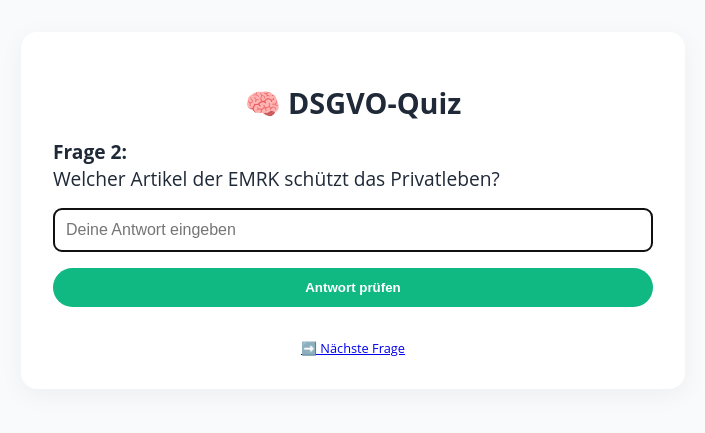
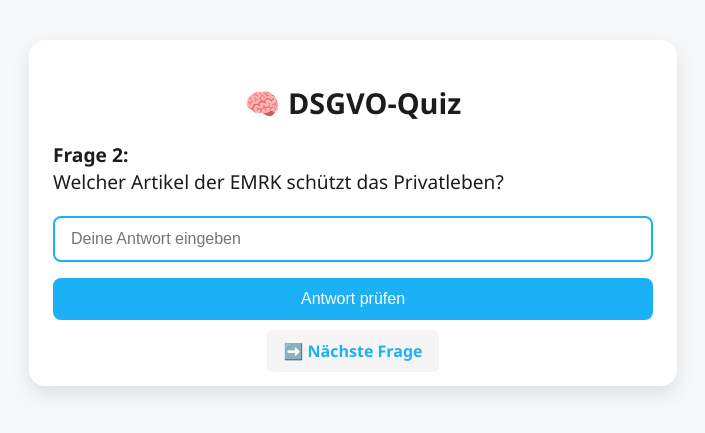
Before and after one commit to sleischel/Datenschutz, a Flask app: page /question/1 in a window 1280 px wide. Shown: the top 433 px of the page, without its empty margins (287-992 px from the left). Run offline with Flask 3, Linux system fonts and the light colour scheme.

Commit message:
Update style.css

```diff
--- a/templates/static/style.css
+++ b/templates/static/style.css
@@ -1,107 +1,114 @@
-:root {
-    --bg: #f9fafb;
-    --primary: #4b5563;
-    --accent: #10b981;
-    --accent-light: #d1fae5;
-    --error: #ef4444;
-    --error-light: #fee2e2;
-    --text: #1f2937;
-    --gray: #9ca3af;
-    --font: 'Open Sans', sans-serif;
+/* Grundlegende Farben und Schrift */
+body {
+  font-family: "Segoe UI", sans-serif;
+  background-color: #f6f8fa;
+  color: #1c1c1c;
+  margin: 0;
+  padding: 0;
 }
 
-body {
-    font-family: var(--font);
-    background-color: var(--bg);
-    color: var(--text);
-    margin: 0;
-    padding: 0;
-    display: flex;
-    flex-direction: column;
-    align-items: center;
-    padding: 2rem;
+/* Container für Quiz */
+.container {
+  max-width: 600px;
+  margin: 40px auto;
+  padding: 24px;
+  background-color: #ffffff;
+  border-radius: 16px;
+  box-shadow: 0 8px 20px rgba(0, 0, 0, 0.1);
 }
 
-.container {
-    width: 100%;
-    max-width: 600px;
-    background: white;
-    border-radius: 16px;
-    box-shadow: 0 6px 24px rgba(0, 0, 0, 0.05);
-    padding: 2rem;
-    transition: transform 0.2s;
+/* Überschrift */
+h1 {
+  text-align: center;
+  font-size: 1.8em;
+  margin-bottom: 20px;
 }
 
-.container:hover {
-    transform: translateY(-2px);
+/* Fragebox */
+.question {
+  font-size: 1.2em;
+  margin-bottom: 20px;
+  line-height: 1.4;
 }
 
-h1 {
-    font-size: 1.8rem;
-    text-align: center;
-    margin-bottom: 1rem;
+/* Eingabefeld */
+input[type="text"] {
+  width: 100%;
+  padding: 12px 16px;
+  font-size: 1em;
+  border: 2px solid #d0d7de;
+  border-radius: 8px;
+  box-sizing: border-box;
+  margin-bottom: 16px;
+  transition: border-color 0.2s;
 }
 
-.question {
-    font-size: 1.2rem;
-    margin-bottom: 1rem;
+input[type="text"]:focus {
+  outline: none;
+  border-color: #1cb0f6;
 }
 
-form {
-    display: flex;
-    flex-direction: column;
-    gap: 1rem;
-}
-
-input[type="text"] {
-    padding: 0.75rem;
+/* Button */
+button {
+  background-color: #1cb0f6;
+  color: white;
+  padding: 12px 24px;
+  border: none;
   border-radius: 8px;
-    border: 1px solid var(--gray);
-    font-size: 1rem;
-}
-
-button {
-    padding: 0.75rem 1rem;
-    border-radius: 999px;
-    background-color: var(--accent);
-    color: white;
-    font-weight: bold;
-    border: none;
+  font-size: 1em;
   cursor: pointer;
+  width: 100%;
   transition: background-color 0.3s;
 }
 
 button:hover {
-    background-color: #059669;
+  background-color: #1094cc;
 }
 
+/* Feedback */
 .feedback {
-    margin-top: 1rem;
-    padding: 0.75rem;
+  padding: 12px;
   border-radius: 8px;
+  margin-bottom: 16px;
   font-weight: bold;
   text-align: center;
 }
 
 .feedback.correct {
-    background-color: var(--accent-light);
-    color: var(--accent);
+  background-color: #d4f5dd;
+  color: #218739;
 }
 
 .feedback.incorrect {
-    background-color: var(--error-light);
-    color: var(--error);
+  background-color: #fdecea;
+  color: #b32424;
 }
 
+/* Erklärung */
 .explanation {
-    margin-top: 0.5rem;
-    font-size: 0.95rem;
-    color: var(--gray);
+  background-color: #f1f5f9;
+  padding: 12px;
+  border-left: 4px solid #1cb0f6;
+  border-radius: 6px;
+  margin-bottom: 16px;
 }
 
+/* Link zur nächsten Frage */
 .footer {
-    margin-top: 2rem;
   text-align: center;
-    font-size: 0.8rem;
-    color: var(--gray);
+  margin-top: 20px;
 }
+
+.footer a {
+  text-decoration: none;
+  background-color: #f5f5f5;
+  color: #1cb0f6;
+  padding: 10px 16px;
+  border-radius: 6px;
+  font-weight: 600;
+  transition: background-color 0.3s;
+}
+
+.footer a:hover {
+  background-color: #e1eaff;
+}
```
Lines whose indentation alone changed are shown as unchanged.
